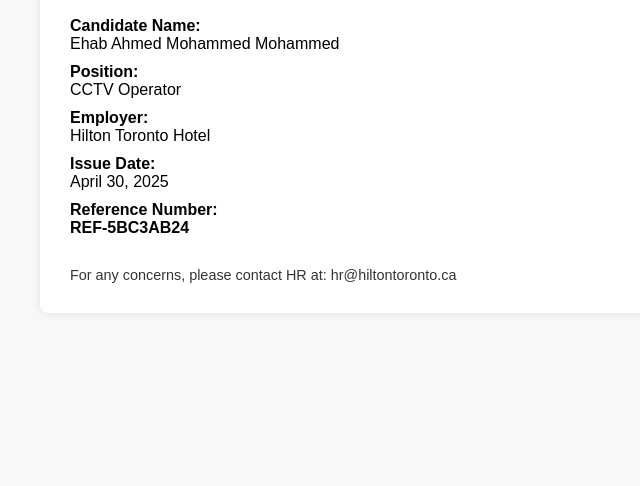
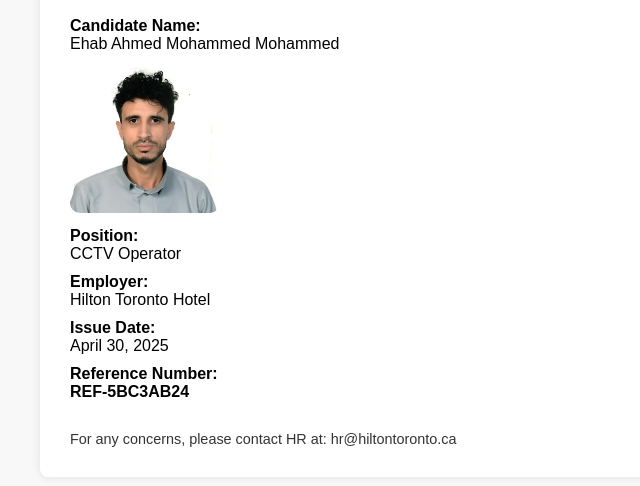
Before and after one commit to job-verifications/Job_Offer_Verification_Ehab_Mohammed, a plain HTML site: page index.html in a window 1280 px wide. Shown: the part 172-658 px from the top of the page, without its empty margins (0-640 px from the left). Drawn offline with Linux system fonts and the light colour scheme.

Commit message:
Add files via upload

```diff
--- a/index.html
+++ b/index.html
@@ -11,6 +11,7 @@
     .info label { font-weight: bold; display: block; margin-top: 10px; }
     .verified { color: green; font-weight: bold; }
     .reference { color: #333; margin-top: 30px; font-size: 0.9em; }
+    img.photo { width: 150px; border-radius: 10px; margin-top: 10px; }
   </style>
 </head>
 <body>
@@ -21,6 +22,7 @@
     <div class="info">
       <label>Candidate Name:</label>
       <div>Ehab Ahmed Mohammed Mohammed</div>
+      <img src="ehab.jpg" alt="Ehab's Photo" class="photo">
 
       <label>Position:</label>
       <div>CCTV Operator</div>
```
Also changed, not shown: ehab (1).jpg (added), ehab.jpg (added).
